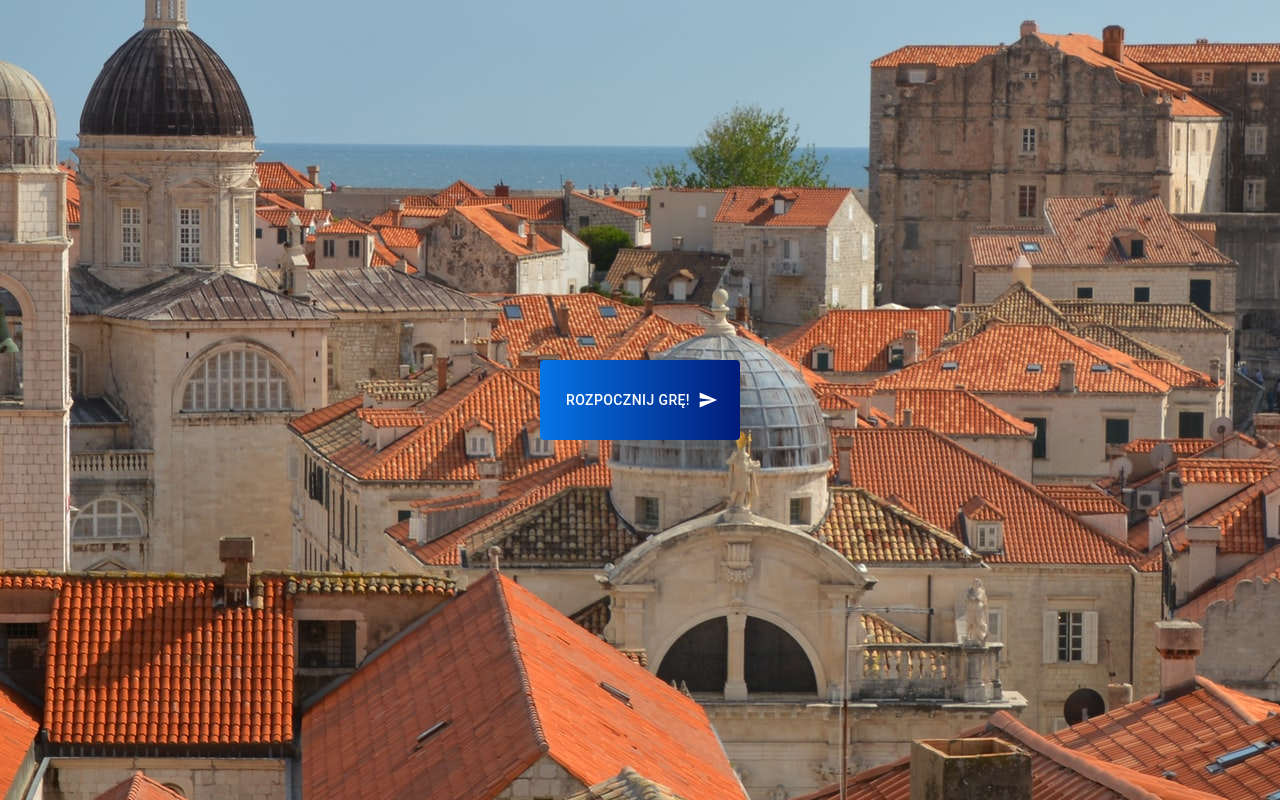
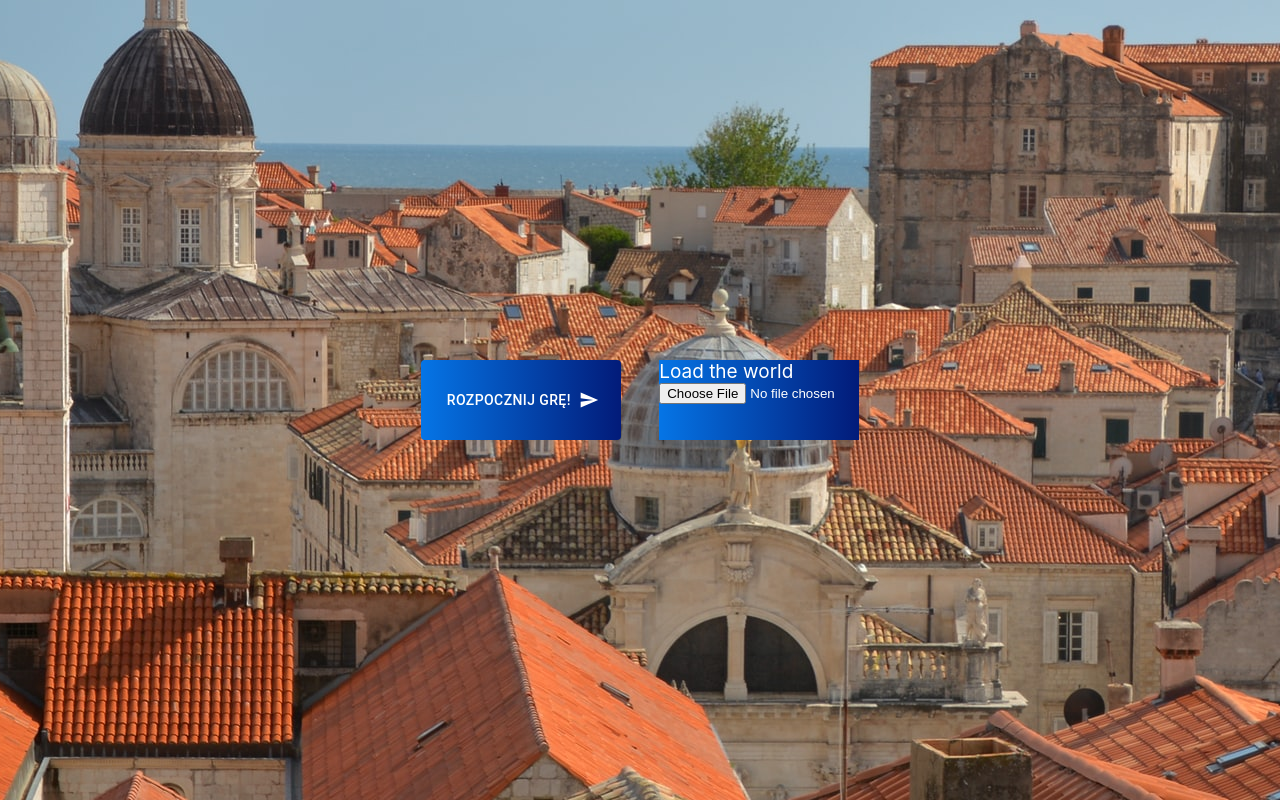
Before and after one commit to PawelKapusta/ZIG-FrontendWeb, a React (Create React App) app: page / in a window 1280 px wide. Built offline with nearby package versions, Linux system fonts and the light colour scheme.

Commit message:
Add simple file button

```diff
--- a/src/screens/HomeScreen.jsx
+++ b/src/screens/HomeScreen.jsx
@@ -1,4 +1,4 @@
-import React from "react";
+import React, {useState} from "react";
 import styles from '../styles/HomeScreen.module.css';
 import Button from '@mui/material/Button';
 import SendIcon from '@mui/icons-material/Send';
@@ -6,15 +6,34 @@ import {useNavigate} from "react-router-dom";
 
 const HomeScreen = () => {
     const navigate = useNavigate();
+  const [data, setData] = useState();
+  const [errorData, setErrorData] = useState();
 
     const onButtonClick = () => {
         navigate("/nick");
     }
 
-    return <div className={styles.screen}>
-        <Button id={styles.button} className={styles.button} endIcon={<SendIcon/>} onClick={onButtonClick}>Rozpocznij
-            grę!</Button>
-    </div>;
+    const readFileOnUpload = (uploadedFile) =>{
+    const fileReader = new FileReader();
+    fileReader.onloadend = ()=>{
+      try{
+        setData(JSON.parse(fileReader.result));
+        setErrorData(null)
+      }catch(e){
+        setErrorData("**Not valid JSON file!**");
+      }
+    }
+    if( uploadedFile!== undefined)
+      fileReader.readAsText(uploadedFile);
+  }
+
+  return <div className={styles.screen}>
+    <Button id={styles.button} className={styles.button} endIcon={<SendIcon />} onClick={onButtonClick}>Rozpocznij grę!</Button>
+    <div className={styles.reader}>
+      <label className={styles.headerFile}>Load the world</label>
+      <input type="file" className={styles.fileReader} />
+    </div>
+  </div>;
 };
 
 export default HomeScreen;
--- a/src/styles/HomeScreen.module.css
+++ b/src/styles/HomeScreen.module.css
@@ -17,8 +17,32 @@
 
 #button {
   color: #fff;
+  cursor: pointer;
 }
 
 #button:hover {
   background-color: white;
 }
+.reader {
+  display: block;
+  height: 80px;
+  width: 200px;
+  background: linear-gradient(to right, #0575e6, #021b79);
+  margin-left: 3%;
+
+}
+
+.headerFile {
+  color: white;
+  font-size: 19px;
+}
+
+.fileReader {
+  cursor: pointer;
+  display: flex;
+  justify-content: center;
+  align-items: center;
+  height: 80px;
+  width: 200px;
+  color: white;
+}
```
